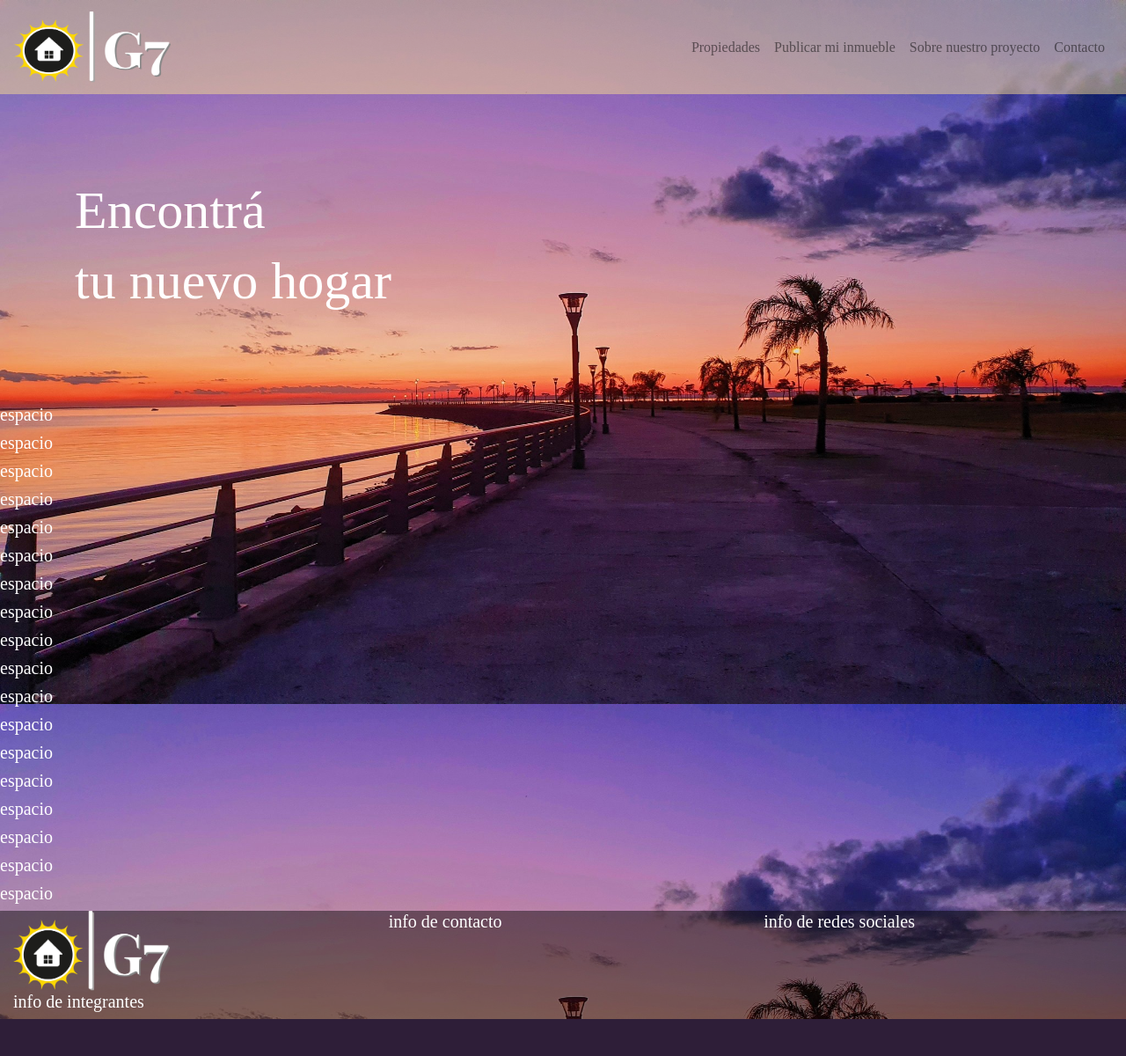
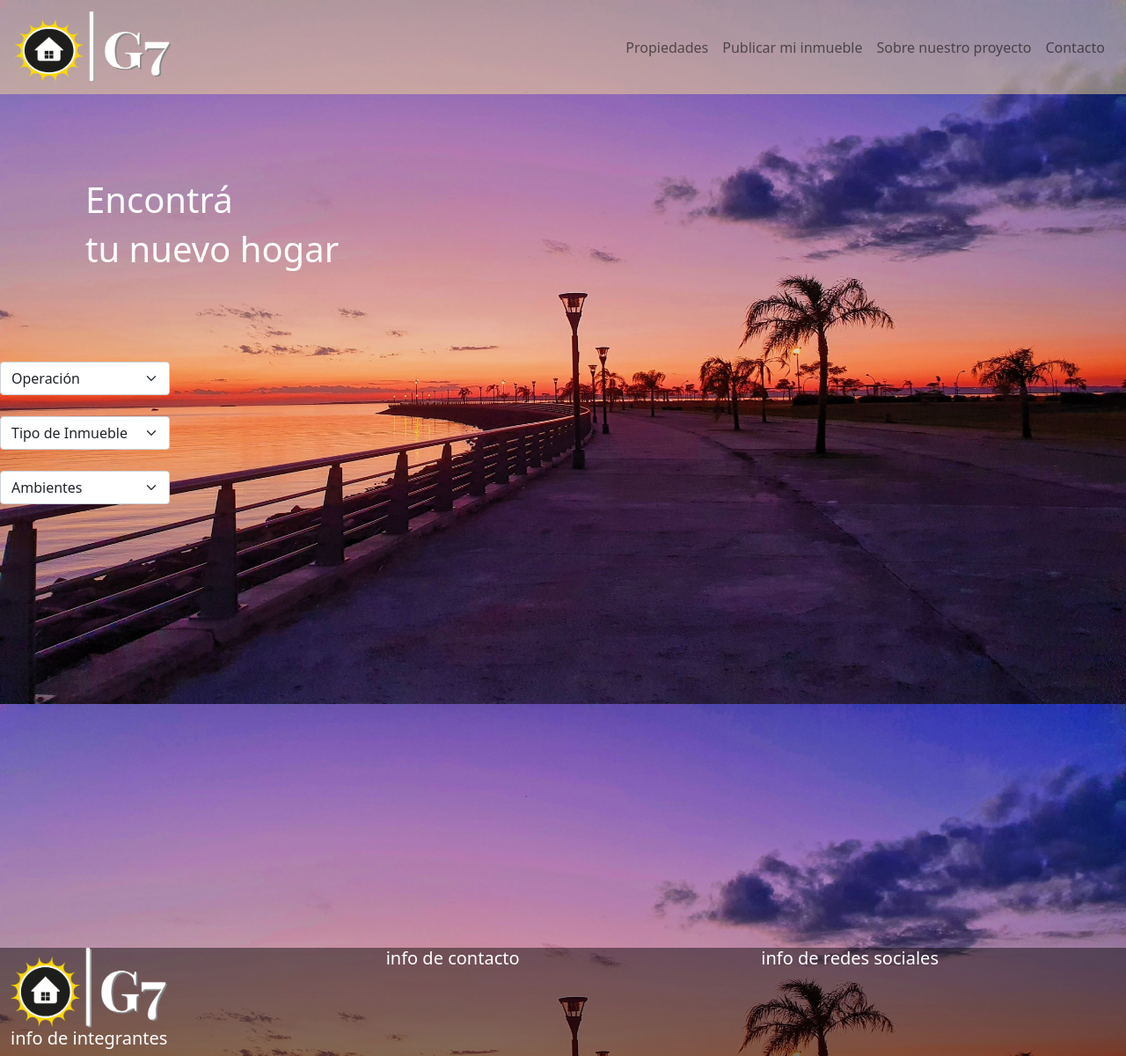
Before and after one commit to car0s0ad/proyecto-final, a PHP site: page / in a window 1280 px wide. Shown: the whole page at 88% size. Before the commit the page ends 1158 px from the top, so only its background shows below. Run offline with PHP 8.4, Linux system fonts and the light colour scheme; some libraries are stand-ins or nearby versions; some web fonts are replaced.

Commit message:
botones de busqueda

```diff
--- a/estilos.css
+++ b/estilos.css
@@ -9,7 +9,6 @@ body{
     background-repeat: no-repeat;
     background-attachment: fixed;
     background-size: 100% auto;
-
 }
 
 
@@ -17,19 +16,47 @@ h1{
     font-size: 60px;
     color: white;
 }
+
 h5{
     color:white;
 }
 
 footer{
     background-color:rgba(0, 0, 0, 0.45);
+}
 
-}
 .navbar-custom {
     background-color:rgba(249, 220, 144, 0.5);
 }
 
+.camp-select .mycamp{
+    button.btn{
+      border-radius: 0;
+      border-color: #ffffff;
+      border-width: 2px;
+      background-color: transparent;
+      &:hover{
+        background-color: rgba(0,0,0,.2);
+        border-color: #ffffff;
+      }
+      .caret{
+        height: 10px;
+        width: 10px;
+        margin-top: -12px;
+        border: none;
+        &:before{
+          font-family: 'FontAwesome';
+          display: inline-block;
+          content:'\f107';
+          color: #fff;
+          font-size: 20px;
+          // width: 200px;
+          // height: 200px;
+        }
+      }
+    }
 
+  }
 
 
 .botoncito{
--- /dev/null
+++ b/includes/bootstrap.html
@@ -0,0 +1,4 @@
+<link href="https://cdn.jsdelivr.net/npm/bootstrap@5.0.0-beta2/dist/css/bootstrap.min.css" rel="stylesheet" integrity="sha384-BmbxuPwQa2lc/FVzBcNJ7UAyJxM6wuqIj61tLrc4wSX0szH/Ev+nYRRuWlolflfl" crossorigin="anonymous">
+<script src="https://cdn.jsdelivr.net/npm/bootstrap@5.0.0-beta2/dist/js/bootstrap.bundle.min.js" integrity="sha384-b5kHyXgcpbZJO/tY9Ul7kGkf1S0CWuKcCD38l8YkeH8z8QjE0GmW1gYU5S9FOnJ0" crossorigin="anonymous"></script>
+<script src="https://cdn.jsdelivr.net/npm/@popperjs/core@2.6.0/dist/umd/popper.min.js" integrity="sha384-KsvD1yqQ1/1+IA7gi3P0tyJcT3vR+NdBTt13hSJ2lnve8agRGXTTyNaBYmCR/Nwi" crossorigin="anonymous"></script>
+<script src="https://cdn.jsdelivr.net/npm/bootstrap@5.0.0-beta2/dist/js/bootstrap.min.js" integrity="sha384-nsg8ua9HAw1y0W1btsyWgBklPnCUAFLuTMS2G72MMONqmOymq585AcH49TLBQObG" crossorigin="anonymous"></script>
--- a/index.php
+++ b/index.php
@@ -1,4 +1,5 @@
 <?php include("includes/header.php") ?>
+<?php include("includes/bootstrap.html") ?>
     <html class="h-100">
     <body class="h-100">
         <main role="main"></main>
@@ -8,27 +9,74 @@
                <div class="row align-items-center col-md-6">
                 <h1>Encontrá</h1> <br>
                 <br><h1>tu nuevo hogar</h1>
-
             </div>
         </section>
-      <h5>espacio</h5>
-      <h5>espacio</h5>
-      <h5>espacio</h5>
-      <h5>espacio</h5>
-      <h5>espacio</h5>
-      <h5>espacio</h5>
-      <h5>espacio</h5>
-      <h5>espacio</h5>
-      <h5>espacio</h5>
-      <h5>espacio</h5>
-      <h5>espacio</h5>
-      <h5>espacio</h5>
-      <h5>espacio</h5>
-      <h5>espacio</h5>
-      <h5>espacio</h5>
-      <h5>espacio</h5>
-      <h5>espacio</h5>
-      <h5>espacio</h5>
+
+<section>
+  <div class="row">
+    <div class="col-md-2">
+      <select class="form-select">
+        <option selected>Operación</option>
+        <option value="1">Alquiler</option>
+        <option value="2">Venta</option>
+        <option value="3">Alquiler temporal</option>
+      </select>
+    </div>
+  </div>
+<br>
+  <div class="row">
+    <div class="col-md-2">
+      <select class="form-select">
+        <option selected> Tipo de Inmueble</option>
+        <option value="1">Cualquier tipo de propiedad</option>
+        <option value="2">Casa</option>
+        <option value="3">Departamento</option>
+        <option value="4">Local comercial</option>
+        <option value="5">Terreno</option>
+        <option value="6">Oficina/Consultorio</option>
+        <option value="7">Depósito</option>
+        <option value="8">Quinta</option>
+      </select>
+    </div>
+  </div>
+  <br>
+  <div class="row">
+    <div class="col-md-2">
+      <select class="form-select">
+        <option selected>Ambientes</option>
+        <option value="1">Monoambiente</option>
+        <option value="2">2 ambientes</option>
+        <option value="3">3 ambientes</option>
+        <option value="4">4 ambientes</option>
+        <option value="5">5 ambientes</option>
+      </select>
+    </div>
+  </div>
+</section>
+
+
+
+      <br>
+      <br>
+      <br>
+      <br>
+      <br>
+      <br>
+      <br>
+      <br>
+      <br>
+      <br>
+      <br>
+      <br>
+      <br>
+      <br>
+      <br>
+      <br>
+      <br>
+      <br>
+      <br>
+      <br>
+      <br>
 
     </body>
     <?php include("includes/footer.php") ?>
```
